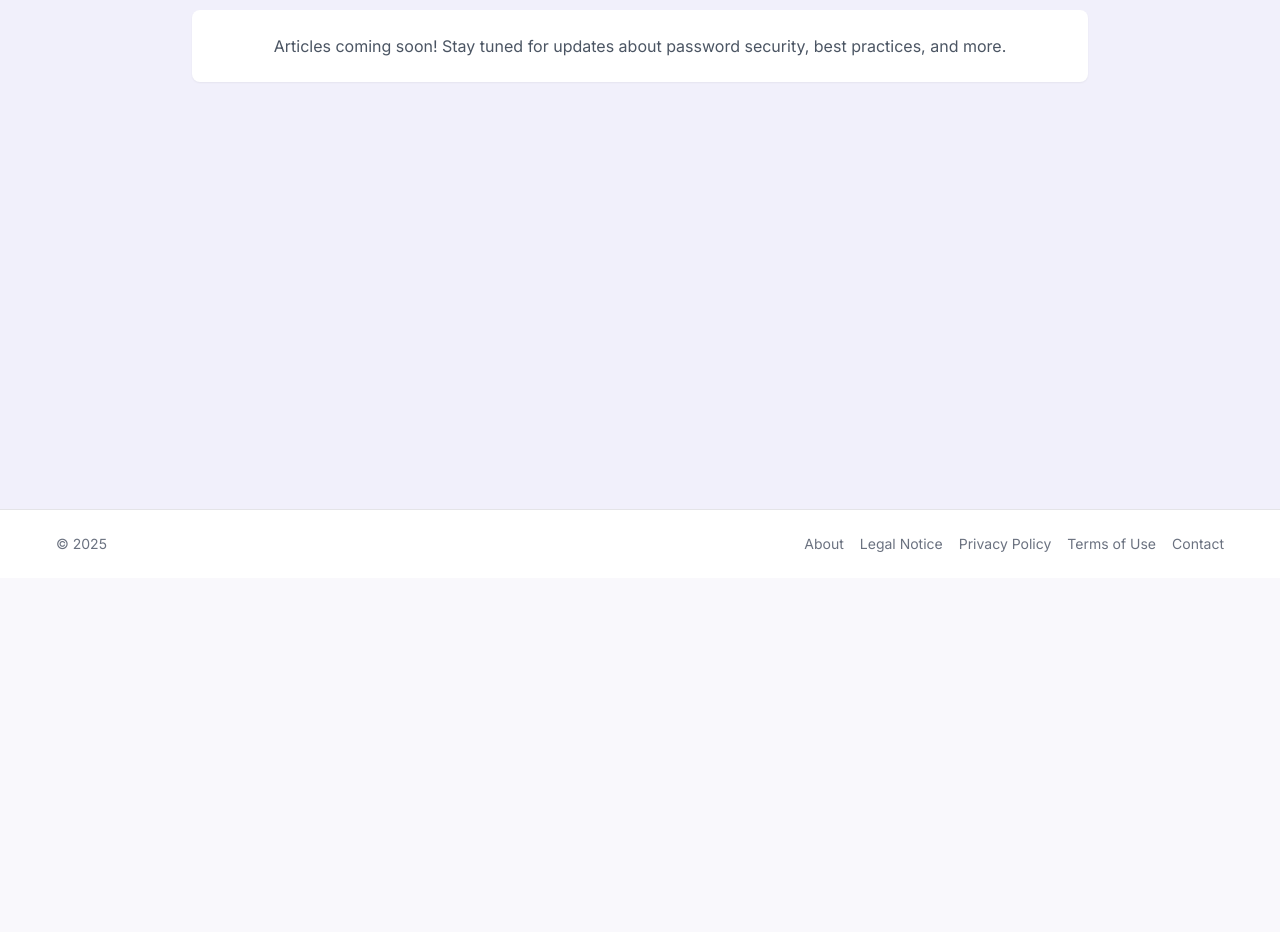
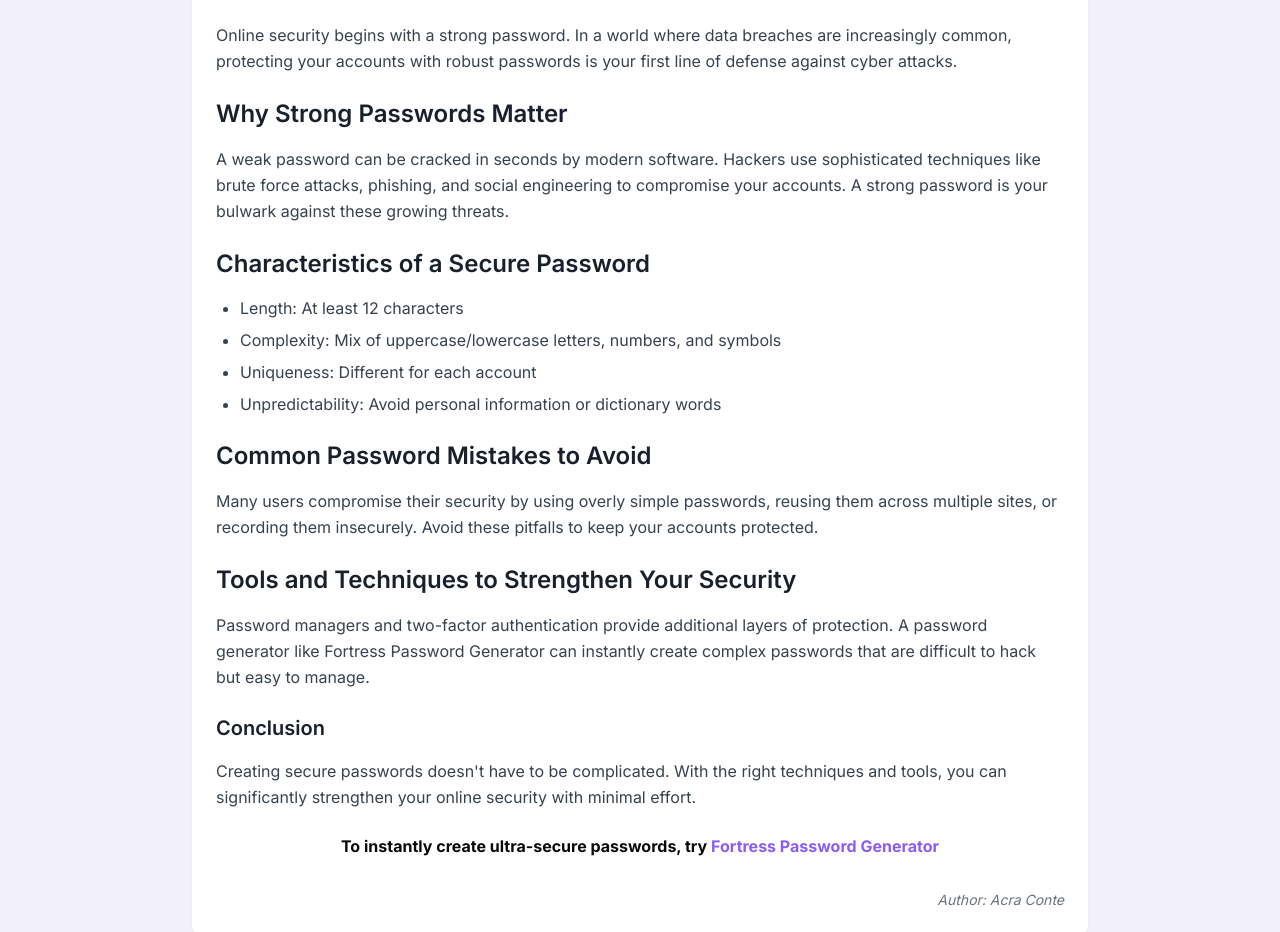
Before and after one commit to AbconBuzyApp/forti-pass-forge, a React (Vite) app: page /blog in a window 1280 px wide. Shown: the part 222-1154 px from the top of the page. Before the commit the page ends 800 px from the top, so only its background shows below. Built offline with nearby package versions, Linux system fonts and the light colour scheme.

Commit message:
Add blog post feature
Implement blog post functionality with SEO optimization and language support.

```diff
--- a/src/pages/Blog.tsx
+++ b/src/pages/Blog.tsx
@@ -4,6 +4,7 @@ import Header from "@/components/Header";
 import Footer from "@/components/Footer";
 import Navigation from "@/components/Navigation";
 import { useState } from "react";
+import { Link } from "react-router-dom";
 
 interface BlogProps {
   language: Language;
@@ -16,26 +17,123 @@ const Blog = ({ language: initialLanguage }: BlogProps) => {
     setLanguage(newLanguage);
   };
 
+  const getArticleContent = () => {
+    if (language === "fr") {
+      return {
+        title: "Guide Ultime: Créer des Mots de Passe Inviolables en 2025",
+        intro: "La sécurité en ligne commence par un mot de passe robuste. Dans un monde où les violations de données sont de plus en plus fréquentes, protéger vos comptes avec des mots de passe forts est votre première ligne de défense contre les cyberattaques.",
+        whyImportant: "Pourquoi des Mots de Passe Forts Sont Essentiels",
+        whyContent: "Un mot de passe faible peut être déchiffré en quelques secondes par des logiciels modernes. Les pirates informatiques utilisent des techniques sophistiquées comme les attaques par force brute, le phishing, et l'ingénierie sociale pour compromettre vos comptes. Un mot de passe fort est votre rempart contre ces menaces croissantes.",
+        characteristics: "Caractéristiques d'un Mot de Passe Sécurisé",
+        characteristicsItems: [
+          "Longueur: Au moins 12 caractères",
+          "Complexité: Mélange de lettres majuscules/minuscules, chiffres et symboles",
+          "Unicité: Différent pour chaque compte",
+          "Non-prédictible: Évitez les informations personnelles ou mots du dictionnaire"
+        ],
+        commonMistakes: "Erreurs Courantes à Éviter",
+        mistakesContent: "Beaucoup d'utilisateurs compromettent leur sécurité en utilisant des mots de passe trop simples, en les réutilisant sur plusieurs sites, ou en les notant de manière non sécurisée. Évitez ces pièges pour maintenir vos comptes protégés.",
+        toolsSection: "Outils et Techniques pour Renforcer Votre Sécurité",
+        toolsContent: "Les gestionnaires de mots de passe et l'authentification à deux facteurs offrent des couches supplémentaires de protection. Un générateur de mots de passe comme Fortress Password Generator peut créer instantanément des mots de passe complexes qui sont difficiles à pirater mais faciles à gérer.",
+        conclusion: "Conclusion",
+        conclusionContent: "La création de mots de passe sécurisés ne doit pas être compliquée. Avec les bonnes techniques et outils, vous pouvez considérablement renforcer votre sécurité en ligne avec un effort minimal.",
+        cta: "Pour créer instantanément des mots de passe ultra-sécurisés, essayez",
+        author: "Auteur: Acra Conte"
+      };
+    } else if (language === "es") {
+      return {
+        title: "Guía Definitiva: Crear Contraseñas Inquebrantables en 2025",
+        intro: "La seguridad en línea comienza con una contraseña robusta. En un mundo donde las violaciones de datos son cada vez más frecuentes, proteger sus cuentas con contraseñas fuertes es su primera línea de defensa contra los ciberataques.",
+        whyImportant: "Por Qué las Contraseñas Fuertes Son Esenciales",
+        whyContent: "Una contraseña débil puede ser descifrada en segundos por software moderno. Los piratas informáticos utilizan técnicas sofisticadas como ataques de fuerza bruta, phishing e ingeniería social para comprometer sus cuentas. Una contraseña fuerte es su baluarte contra estas crecientes amenazas.",
+        characteristics: "Características de una Contraseña Segura",
+        characteristicsItems: [
+          "Longitud: Al menos 12 caracteres",
+          "Complejidad: Mezcla de letras mayúsculas/minúsculas, números y símbolos",
+          "Unicidad: Diferente para cada cuenta",
+          "No predecible: Evite información personal o palabras del diccionario"
+        ],
+        commonMistakes: "Errores Comunes a Evitar",
+        mistakesContent: "Muchos usuarios comprometen su seguridad usando contraseñas demasiado simples, reutilizándolas en múltiples sitios, o anotándolas de manera insegura. Evite estas trampas para mantener sus cuentas protegidas.",
+        toolsSection: "Herramientas y Técnicas para Fortalecer Su Seguridad",
+        toolsContent: "Los gestores de contraseñas y la autenticación de dos factores ofrecen capas adicionales de protección. Un generador de contraseñas como Fortress Password Generator puede crear instantáneamente contraseñas complejas que son difíciles de piratear pero fáciles de gestionar.",
+        conclusion: "Conclusión",
+        conclusionContent: "Crear contraseñas seguras no tiene que ser complicado. Con las técnicas y herramientas adecuadas, puede fortalecer significativamente su seguridad en línea con un esfuerzo mínimo.",
+        cta: "Para crear instantáneamente contraseñas ultra seguras, pruebe",
+        author: "Autor: Acra Conte"
+      };
+    } else {
+      // Default English
+      return {
+        title: "Ultimate Guide: Creating Unbreakable Passwords in 2025",
+        intro: "Online security begins with a strong password. In a world where data breaches are increasingly common, protecting your accounts with robust passwords is your first line of defense against cyber attacks.",
+        whyImportant: "Why Strong Passwords Matter",
+        whyContent: "A weak password can be cracked in seconds by modern software. Hackers use sophisticated techniques like brute force attacks, phishing, and social engineering to compromise your accounts. A strong password is your bulwark against these growing threats.",
+        characteristics: "Characteristics of a Secure Password",
+        characteristicsItems: [
+          "Length: At least 12 characters",
+          "Complexity: Mix of uppercase/lowercase letters, numbers, and symbols",
+          "Uniqueness: Different for each account",
+          "Unpredictability: Avoid personal information or dictionary words"
+        ],
+        commonMistakes: "Common Password Mistakes to Avoid",
+        mistakesContent: "Many users compromise their security by using overly simple passwords, reusing them across multiple sites, or recording them insecurely. Avoid these pitfalls to keep your accounts protected.",
+        toolsSection: "Tools and Techniques to Strengthen Your Security",
+        toolsContent: "Password managers and two-factor authentication provide additional layers of protection. A password generator like Fortress Password Generator can instantly create complex passwords that are difficult to hack but easy to manage.",
+        conclusion: "Conclusion",
+        conclusionContent: "Creating secure passwords doesn't have to be complicated. With the right techniques and tools, you can significantly strengthen your online security with minimal effort.",
+        cta: "To instantly create ultra-secure passwords, try",
+        author: "Author: Acra Conte"
+      };
+    }
+  };
+
+  const content = getArticleContent();
+
   return (
     <div className="flex flex-col min-h-screen bg-fortipass-soft-gray">
       <Header language={language} onLanguageChange={handleLanguageChange} />
       <Navigation language={language} />
 
       <main className="flex-grow container mx-auto px-4 py-8">
-        <h1 className="text-4xl font-bold text-center mb-8">
-          {language === "fr" ? "Blog" : language === "es" ? "Blog" : "Blog"}
-        </h1>
-        <div className="max-w-4xl mx-auto">
-          <div className="bg-white rounded-lg shadow-sm p-6 mb-6">
-            <p className="text-gray-600 text-center">
-              {language === "fr"
-                ? "Articles à venir prochainement ! Restez à l'écoute pour des mises à jour sur la sécurité des mots de passe, les meilleures pratiques et plus encore."
-                : language === "es"
-                ? "¡Artículos próximamente! Manténgase atento para actualizaciones sobre seguridad de contraseñas, mejores prácticas y más."
-                : "Articles coming soon! Stay tuned for updates about password security, best practices, and more."}
-            </p>
-          </div>
-        </div>
+        <article className="max-w-4xl mx-auto bg-white rounded-lg shadow-sm p-6 mb-6">
+          <h1 className="text-3xl font-bold mb-6 text-fortipass-charcoal">{content.title}</h1>
+
+          <p className="mb-6 text-gray-700 leading-relaxed">{content.intro}</p>
+
+          <h2 className="text-2xl font-semibold mb-4 text-fortipass-charcoal">{content.whyImportant}</h2>
+          <p className="mb-6 text-gray-700 leading-relaxed">{content.whyContent}</p>
+
+          <h2 className="text-2xl font-semibold mb-4 text-fortipass-charcoal">{content.characteristics}</h2>
+          <ul className="list-disc pl-6 mb-6 text-gray-700">
+            {content.characteristicsItems.map((item, index) => (
+              <li key={index} className="mb-2">{item}</li>
+            ))}
+          </ul>
+
+          <h2 className="text-2xl font-semibold mb-4 text-fortipass-charcoal">{content.commonMistakes}</h2>
+          <p className="mb-6 text-gray-700 leading-relaxed">{content.mistakesContent}</p>
+
+          <h2 className="text-2xl font-semibold mb-4 text-fortipass-charcoal">{content.toolsSection}</h2>
+          <p className="mb-6 text-gray-700 leading-relaxed">{content.toolsContent}</p>
+
+          <h3 className="text-xl font-semibold mb-4 text-fortipass-charcoal">{content.conclusion}</h3>
+          <p className="mb-6 text-gray-700 leading-relaxed">{content.conclusionContent}</p>
+
+          <p className="text-center mb-6">
+            <span className="font-bold">{content.cta} </span>
+            <a
+              href="https://fortresspassgen.com"
+              target="_blank"
+              rel="noopener noreferrer"
+              className="font-bold text-fortipass-purple hover:underline"
+            >
+              Fortress Password Generator
+            </a>
+          </p>
+
+          <p className="text-right text-sm text-gray-500 italic mt-8">{content.author}</p>
+        </article>
       </main>
 
       <Footer language={language} />
--- a/src/utils/i18n.ts
+++ b/src/utils/i18n.ts
@@ -1,3 +1,4 @@
+
 import { TranslationKey, Language } from "@/types";
 
 export const translations: TranslationKey = {
@@ -100,6 +101,11 @@ export const translations: TranslationKey = {
     en: "Very Strong",
     fr: "Très fort",
     es: "Muy fuerte"
+  },
+  blogArticleTitle: {
+    en: "Ultimate Guide: Creating Unbreakable Passwords in 2025",
+    fr: "Guide Ultime: Créer des Mots de Passe Inviolables en 2025",
+    es: "Guía Definitiva: Crear Contraseñas Inquebrantables en 2025"
   }
 };
 
```
